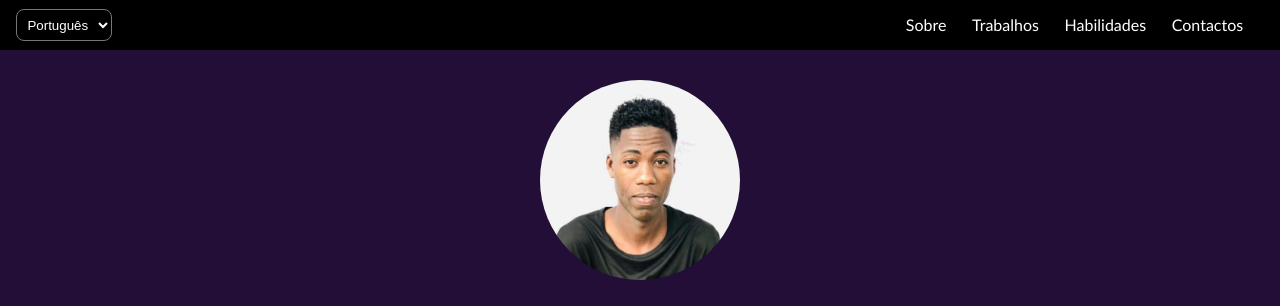
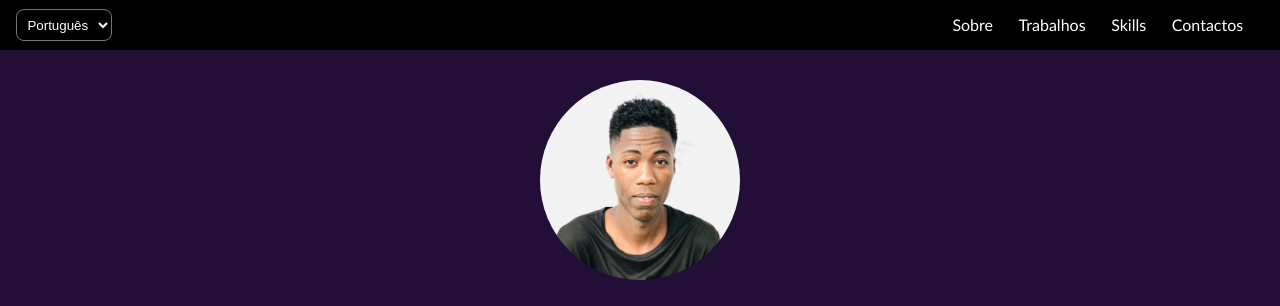
Before and after one commit to Graciano1997/fernandoPortfolio, a website: page index.html in a window 1280 px wide. Shown: the top 306 px of the page. Drawn offline with Linux system fonts and the light colour scheme.

Commit message:
update the links

```diff
--- a/index.html
+++ b/index.html
@@ -17,7 +17,7 @@
     <ul>
       <li><a href="#aboutMe" id="about">Sobre</a></li>
       <li><a href="#trabalho" id="work">Trabalhos</a></li>
-      <li><a href="#skills" id="skill">Habilidades</a></li>
+      <li><a href="#skills" id="skill">Skills</a></li>
       <li><a href="#contacts" id="contact">Contactos</a></li>
     </ul>
   </nav>
```
